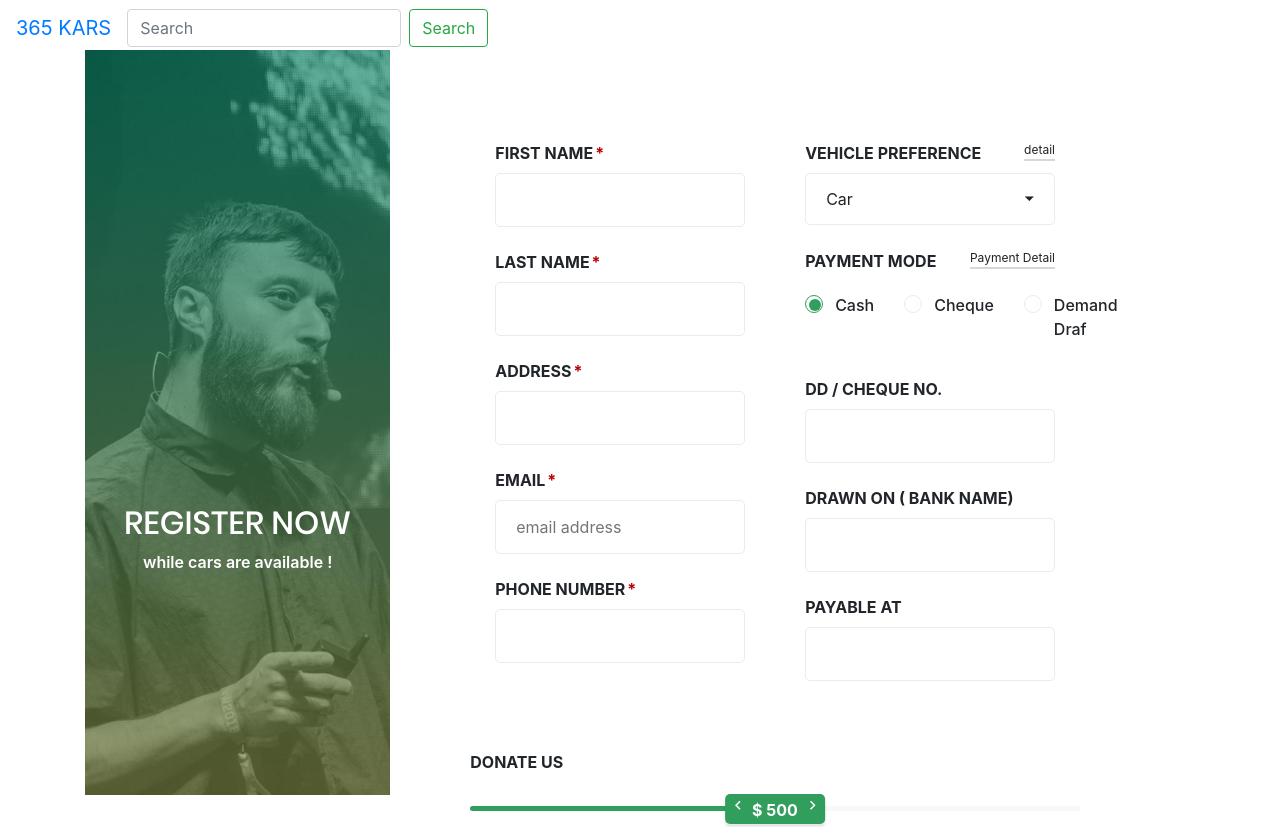
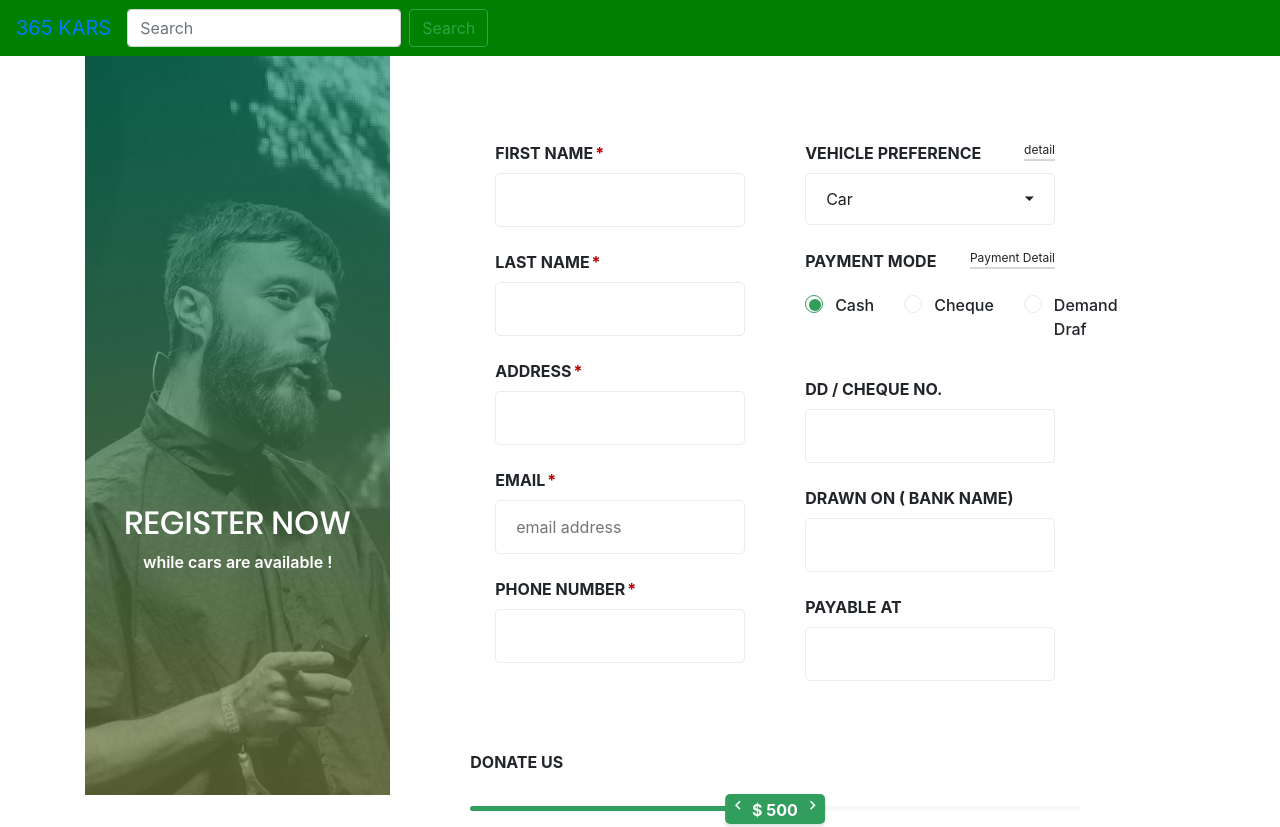
Before and after one commit to sahinyasasi/registration-forms, a plain HTML site: page colorlib-regform-16/index.html in a window 1280 px wide. Shown: the top 827 px of the page. Drawn offline with Linux system fonts and the light colour scheme.

Commit message:
changed bg color

```diff
--- a/colorlib-regform-16/index.html
+++ b/colorlib-regform-16/index.html
@@ -17,7 +17,7 @@
 </head>
 
 <body>
-    <nav class="navbar navbar-expand-md fixed-top ">
+    <nav class="navbar navbar-expand-md fixed-top" style="background-color:green;">
         <a class="navbar-brand" href="#">365 KARS</a>
         <button class="navbar-toggler" type="button" data-toggle="collapse" data-target="#navbarCollapse" aria-controls="navbarCollapse" aria-expanded="false" aria-label="Toggle navigation">
           <span class="navbar-toggler-icon"></span>
```
